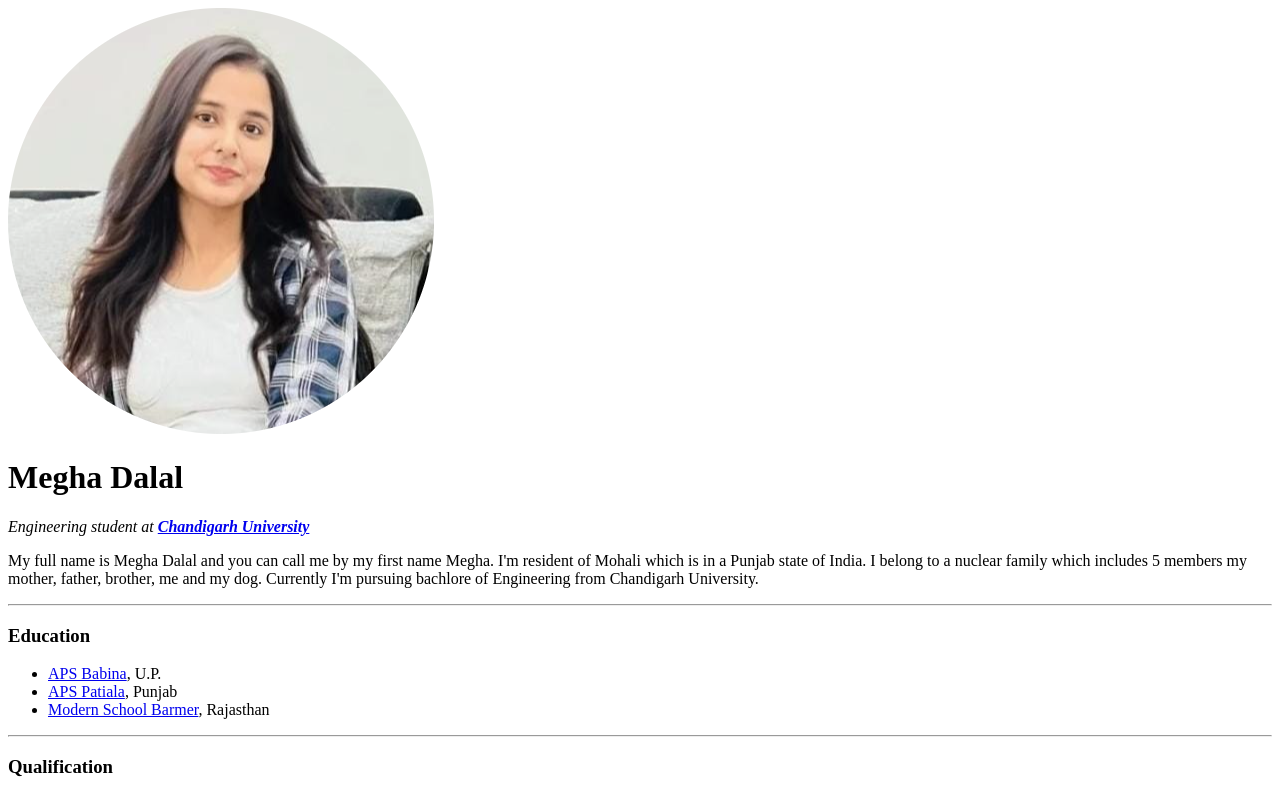
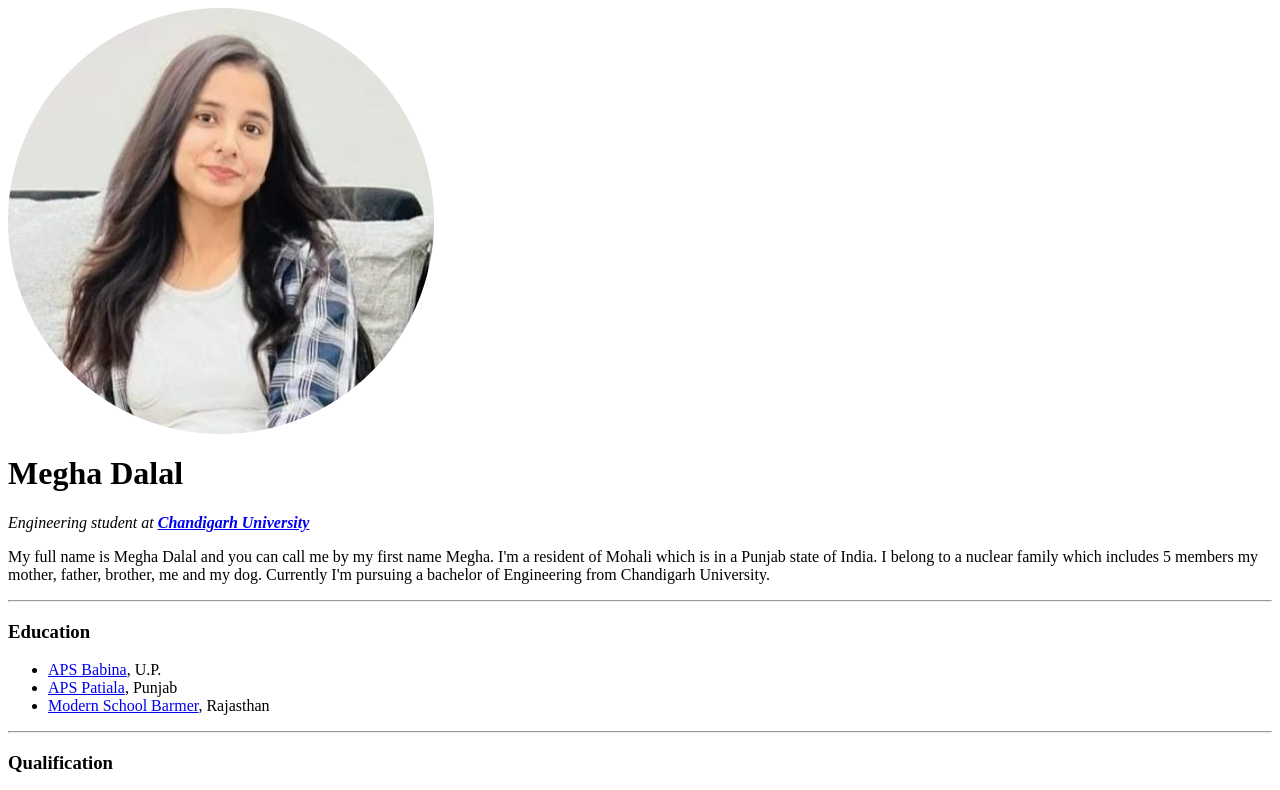
Before and after one commit to DalalMegha/cv, a plain HTML site: page index.html in a window 1280 px wide. Shown: the top 790 px of the page. Drawn offline with Linux system fonts and the light colour scheme.

Commit message:
Update index.html

```diff
--- a/index.html
+++ b/index.html
@@ -1,4 +1,4 @@
-<!DOCTYPE html>
+
 <html lang="en" dir="ltr">
 <head>
   <meta charset="utf-8">
@@ -8,8 +8,8 @@
       <img src="megha.png" alt="megha profile picture ">
       <h1>Megha Dalal</h1>
       <p><em>Engineering student at <strong><a href="https://www.cuchd.in">Chandigarh University</a></strong></em></p>
-      <p>My full name is Megha Dalal and you can call me by my first name Megha. I'm resident of Mohali which is in a Punjab state of India. I belong to a nuclear family which includes 5 members my mother, father, brother, me and my dog. Currently I'm
-        pursuing bachlore of Engineering from Chandigarh University.</p>
+      <p>My full name is Megha Dalal and you can call me by my first name Megha. I'm a resident of Mohali which is in a Punjab state of India. I belong to a nuclear family which includes 5 members my mother, father, brother, me and my dog. Currently I'm
+        pursuing a bachelor of Engineering from Chandigarh University.</p>
   <hr>
   <h3>Education</h3>
   <ul>
```
